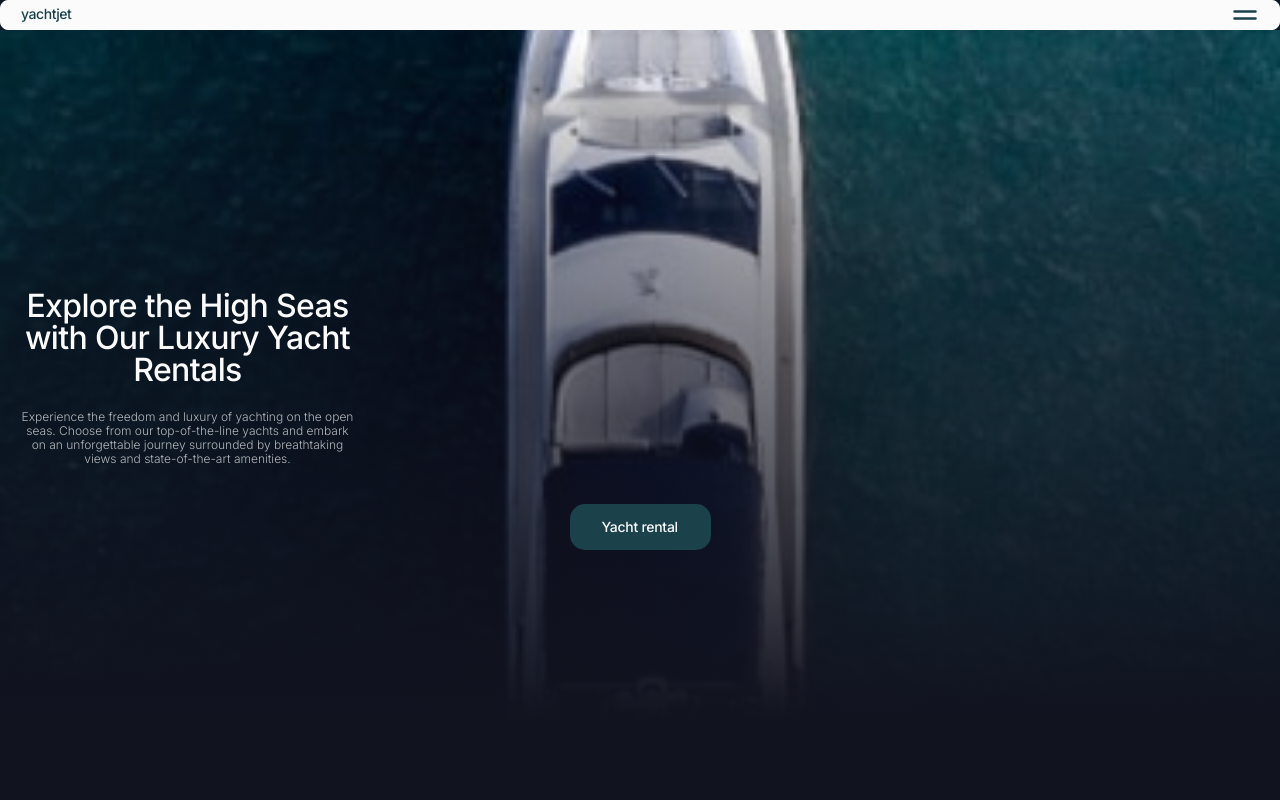
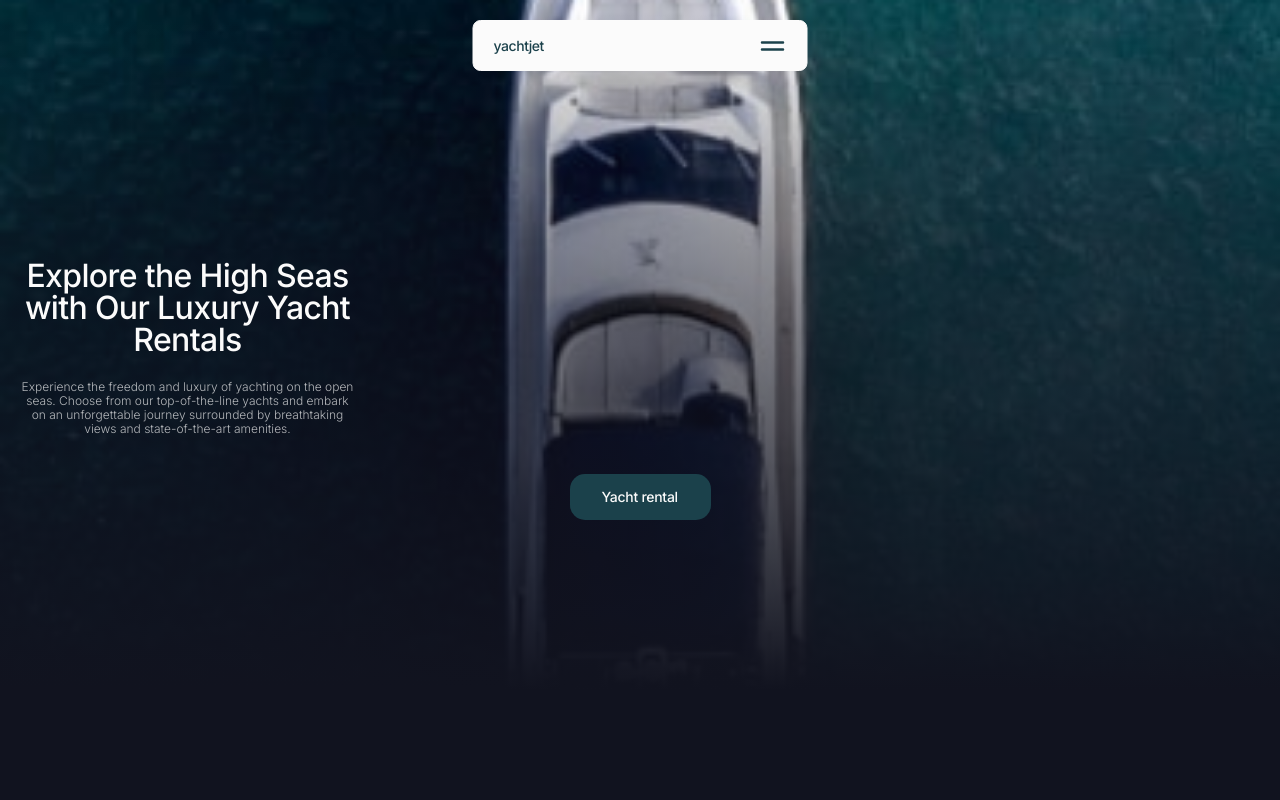
Before and after one commit to GoitStudentsWorks/html_css_103_AlexSandr90, a website built with Vite: page src/index.html in a window 1280 px wide. Shown: the top 800 px of the page. Built offline with nearby package versions, Linux system fonts and the light colour scheme; files whose address does not match are found by name.

Commit message:
position and styles

```diff
--- a/src/css/header.css
+++ b/src/css/header.css
@@ -2,15 +2,23 @@
   border-radius: 8px;
   border: 1px solid #FBFBFB;
   background: #FBFBFB;
+  width: 335px;
+  position: absolute;
+  top: 20px;
+  left: 50%;
+  transform: translate(-50%);
 }
 
 .header-wrap {
   display: flex;
   justify-content: space-between;
+  align-items: center;
 }
 
 .header-navigation {
   display: block;
+  margin-top: 12px;
+  margin-bottom: 12px;
 }
 
 .header-logo {
@@ -29,6 +37,7 @@
   display: flex;
   justify-content: center;
   align-items: center;
+
 }
 
 .header-open-icon {
```
